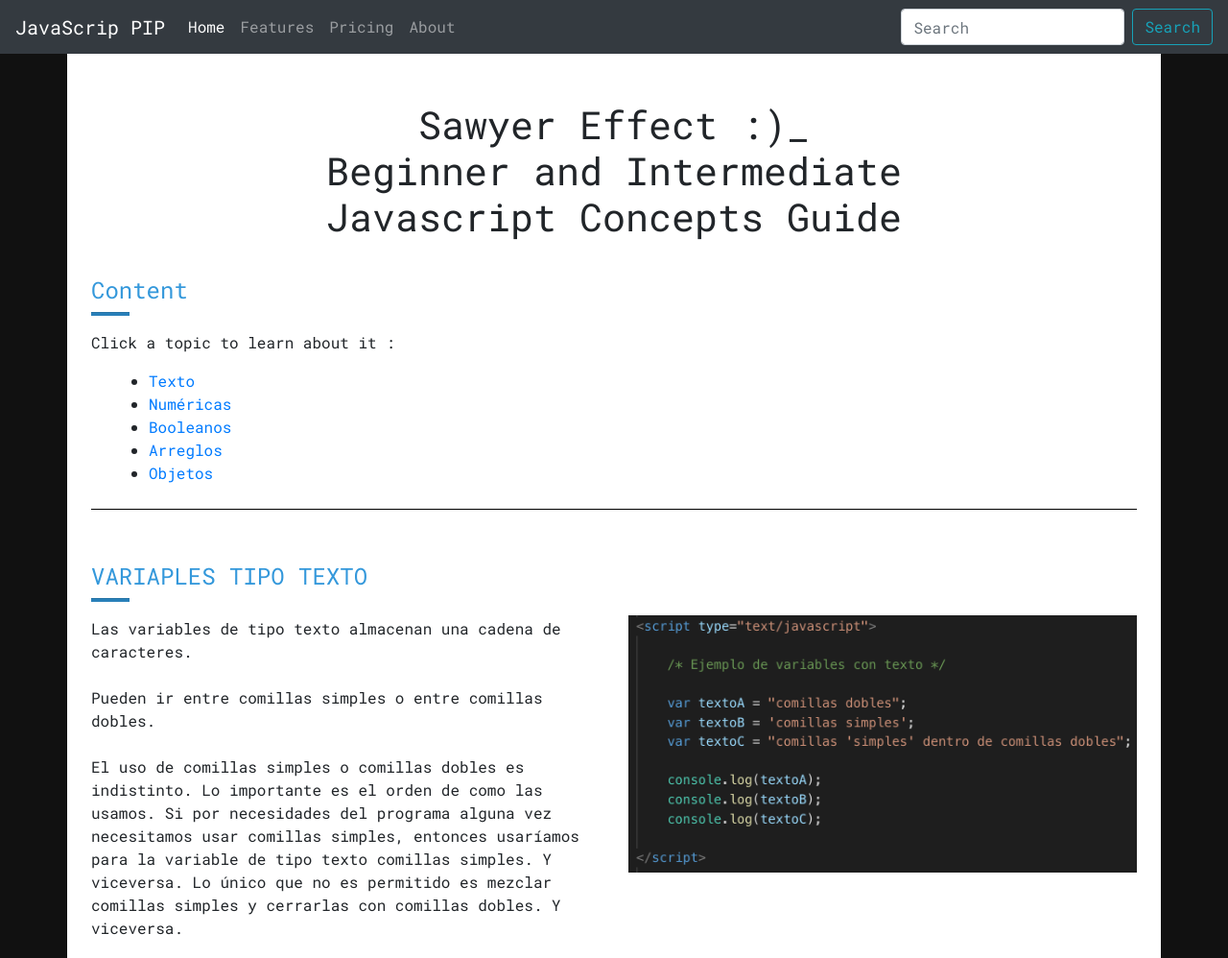
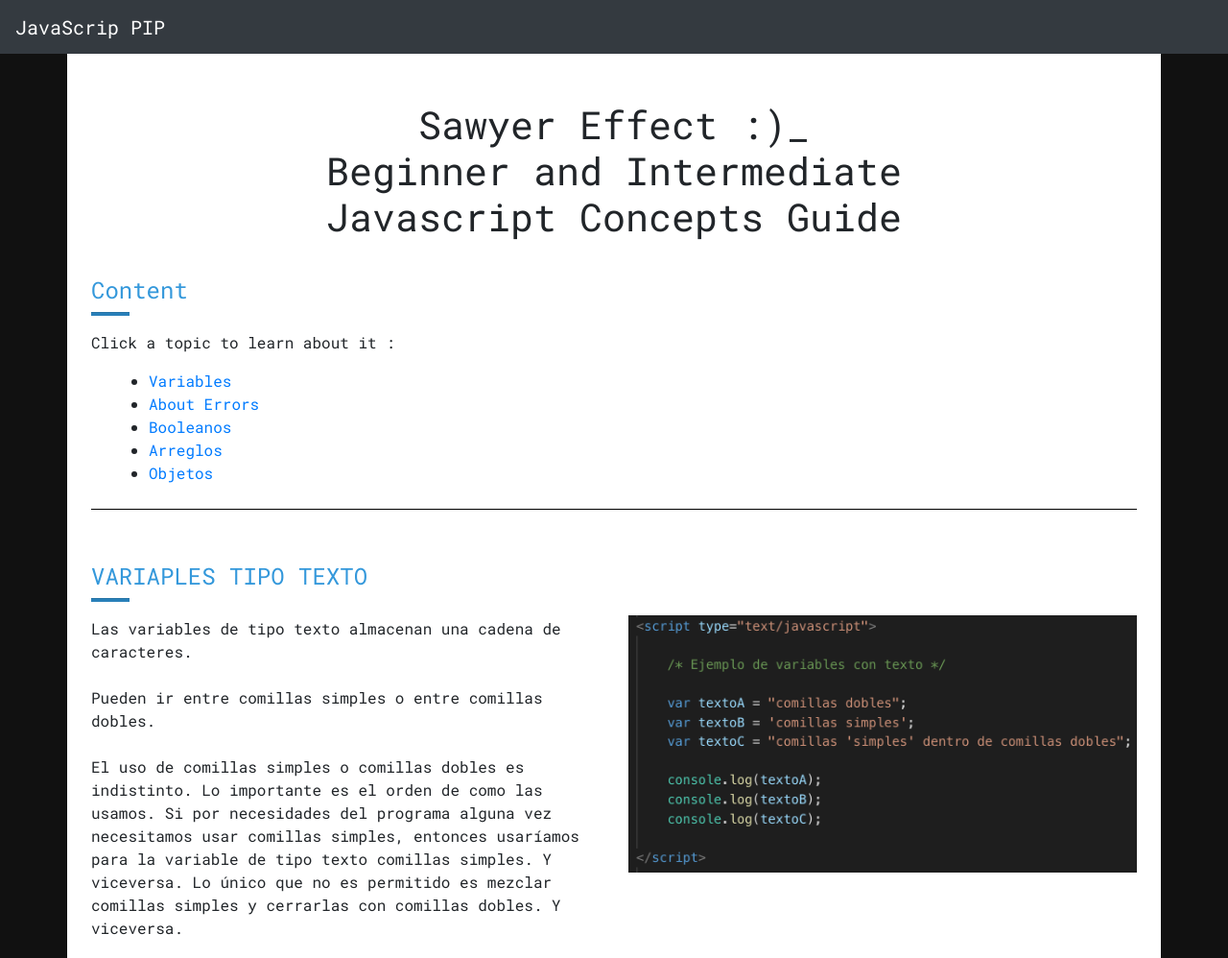
Before and after one commit to smum159/JavaScript_SEPIP, a website built with Parcel: page index.html in a window 1280 px wide. Shown: the top 998 px of the page at 96% size. Built offline with nearby package versions, Linux system fonts and the light colour scheme.

Commit message:
Luis Update 2

```diff
--- a/index.html
+++ b/index.html
@@ -10,30 +10,8 @@
 </head>
   <body>
       <nav class="navbar navbar-expand-lg navbar-dark bg-dark">
-        <a class="navbar-brand" href="#">JavaScrip PIP</a>
-        <button class="navbar-toggler" type="button" data-toggle="collapse" data-target="#navbarColor01" aria-controls="navbarColor01" aria-expanded="false" aria-label="Toggle navigation">
-          <span class="navbar-toggler-icon"></span>
-        </button>
-        <div class="collapse navbar-collapse" id="navbarColor01">
-          <ul class="navbar-nav mr-auto">
-            <li class="nav-item active">
-              <a class="nav-link" href="#">Home<span class="sr-only">(current)</span></a>
-            </li>
-            <li class="nav-item">
-              <a class="nav-link" href="#">Features</a>
-            </li>
-            <li class="nav-item">
-              <a class="nav-link" href="#">Pricing</a>
-            </li>
-            <li class="nav-item">
-              <a class="nav-link" href="#">About</a>
-            </li>
-          </ul>
-          <form class="form-inline">
-            <input class="form-control mr-sm-2" type="search" placeholder="Search" aria-label="Search">
-            <button class="btn btn-outline-info my-2 my-sm-0" type="submit">Search</button>
-          </form>
-        </div>
+        <a class="navbar-brand" href="">JavaScrip PIP</a>
+
       </nav>
     <div class="content container ">
       <h1 class="text-center">Sawyer Effect :)_<br/>Beginner and Intermediate<br/>Javascript Concepts Guide</h1>
@@ -41,8 +19,8 @@
       <hr class="tema">
       <p>Click a topic to learn about it :</p>
       <ul class="tipos">
-        <li><a href="">Texto</a></li>
-        <li><a href="">Numéricas</a></li>
+        <li><a href="./variablesytipos.html">Variables</a></li>
+        <li><a href="">About Errors</a></li>
         <li><a href="">Booleanos</a></li>
         <li><a href="">Arreglos</a></li>
         <li><a href="">Objetos</a></li>
```
Also changed, not shown: 2 other files.
